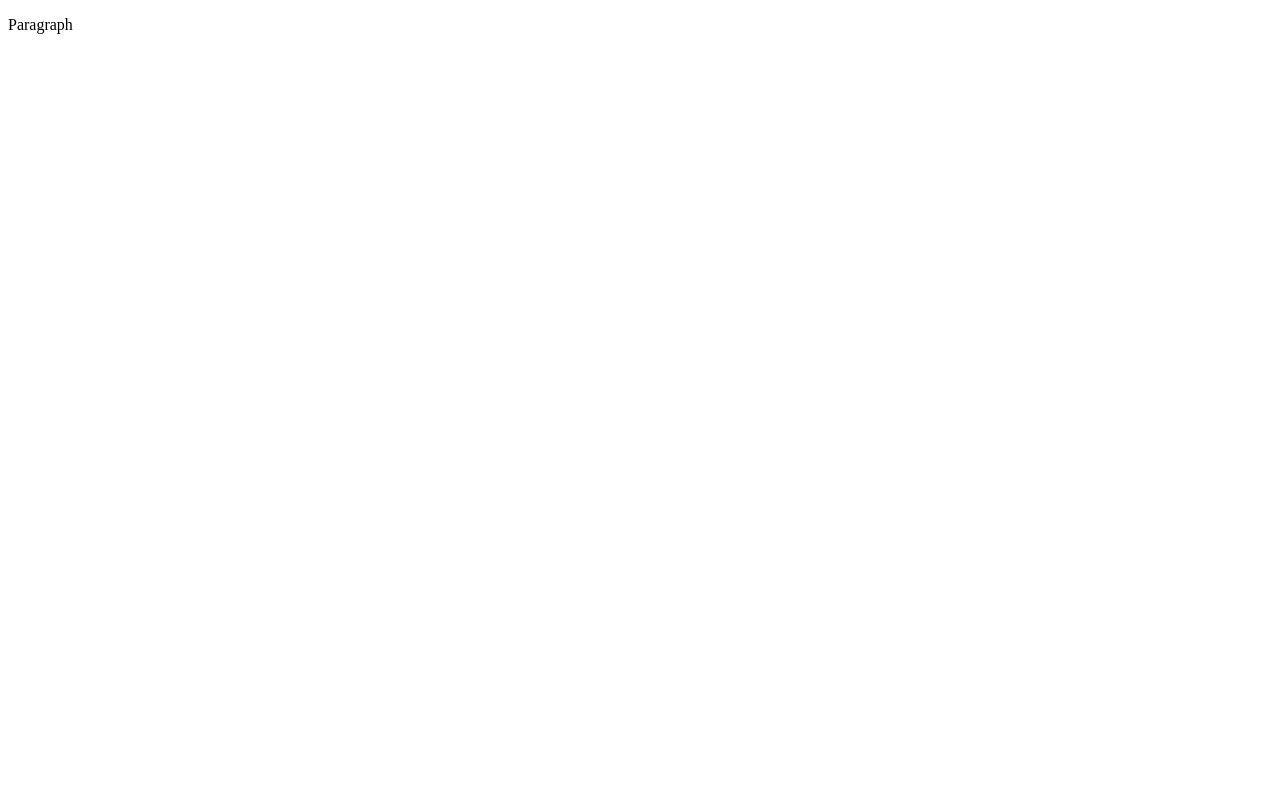
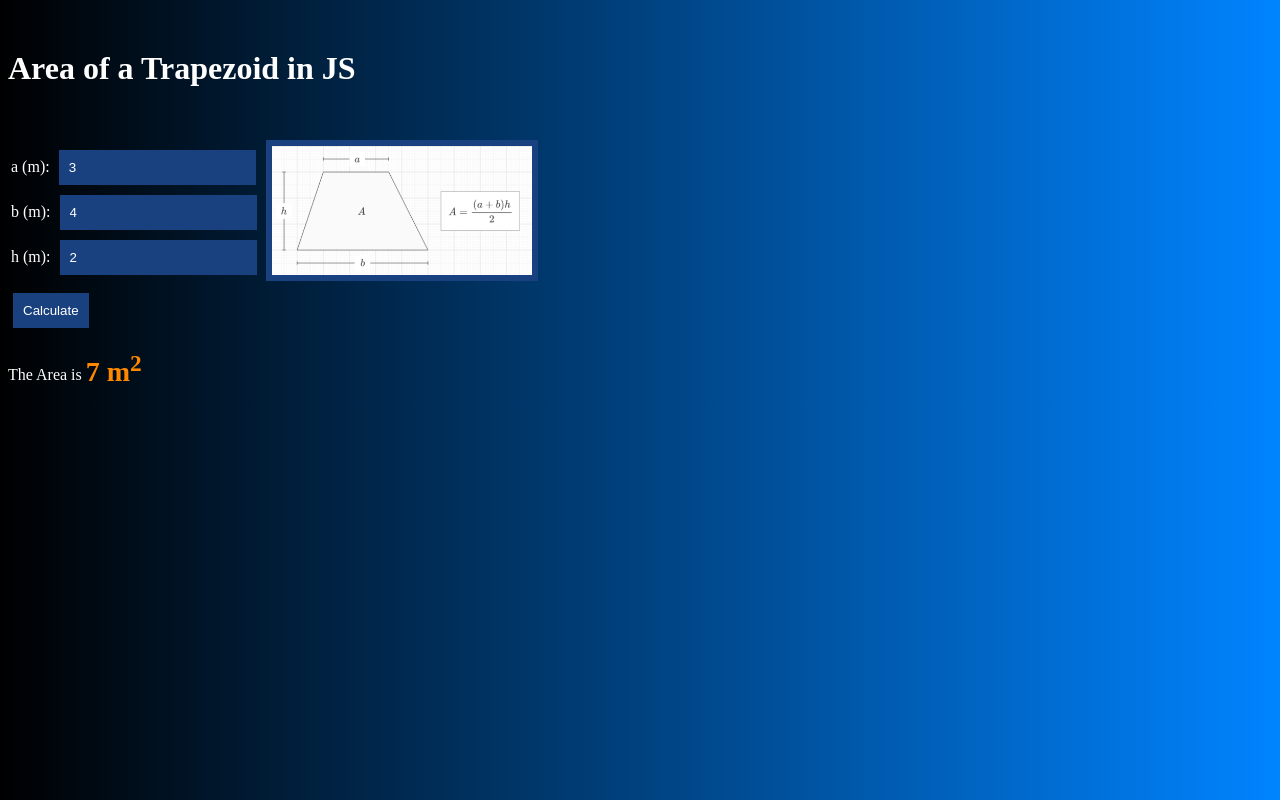
Before and after one commit to ICD2O-Digital-Tech-AtriSarker/Unit3-01-HTML-AreaTrapezoid, a plain HTML site: page index.html in a window 1280 px wide. Drawn offline with Linux system fonts and the light colour scheme.

Commit message:
Main Commit

```diff
--- a/css/style.css
+++ b/css/style.css
@@ -1,4 +1,43 @@
-/* Created by: Mr. Coxall
-* Created on: Sep 2020
-* This file contains the CSS for index.html
-*/
+body {
+  background: linear-gradient(to right, #000000, #0084ff);
+  color: #ffffff;
+}
+
+h1 {
+  margin: 50px 0;
+}
+
+.formulaImg {
+  width: clamp(200px, 50%, 480px);
+  border: solid 6px #1a417f;
+}
+
+input,
+button {
+  background-color: #1a417f;
+  color: #ffffff;
+  border: none;
+  padding: 10px;
+  margin: 5px;
+}
+
+::selection {
+  background: #664600;
+}
+
+button {
+  cursor: pointer;
+}
+
+button:hover {
+  background-color: #4775ff;
+}
+
+h3 {
+  margin-top: 50px;
+}
+
+#AreaResult {
+  font-size: 28px;
+  color: #ff8800;
+}
--- a/index.html
+++ b/index.html
@@ -1,9 +1,63 @@
 <!DOCTYPE html>
 <html>
-  <head>
-    <title>Title</title>
-  </head>
-  <body>
-    <p>Paragraph</p>
-  </body>
+
+<head>
+  <!-- Meta data section -->
+  <meta charset="utf-8">
+  <meta name="description" content="Calculator for Area of Trapezoid, Using Javascript">
+  <meta name="keywords" content="immaculata, icd2o">
+  <meta name="author" content="Atri Sarker">
+  <meta name="viewport" content="width=device-width, initial-scale=1.0">
+
+  <!-- Favicon -->
+  <link rel="apple-touch-icon" sizes="180x180" href="./fav_index/apple-touch-icon.png">
+  <link rel="icon" type="image/png" sizes="32x32" href="./fav_index/favicon-32x32.png">
+  <link rel="icon" type="image/png" sizes="16x16" href="./fav_index/favicon-16x16.png">
+  <link rel="manifest" href="./fav_index/site.webmanifest">
+
+  <!-- CSS -->
+  <link rel="stylesheet" href="./css/style.css">
+
+  <!-- Title -->
+  <title>Area of a Trapezoid in JS</title>
+</head>
+
+<body>
+
+  <!-- Script -->
+  <script defer src="./js/script.js"></script>
+
+  <!-- Header -->
+  <h1>Area of a Trapezoid in JS</h1>
+
+  <!-- Table For Layout -->
+  <table>
+    <tr>
+      <td>
+        <!-- INPUTS | Default Values of 3,4,2 -->
+        <label for="base1Input">a (m):</label>
+        <input id="base1Input" type="number" name="base1" value="3" min="0" />
+        <br>
+        <label for="base2Input">b (m):</label>
+        <input id="base2Input" type="number" name="base2" value="4" min="0" />
+        <br>
+        <label for="height">h (m):</label>
+        <input id="heightInput" type="number" name="height" value="2" min="0" />
+      </td>
+      <td>
+        <!-- Image that displays the formula -->
+        <img class="formulaImg" src="./images/trapezoid.PNG" alt="A Trapezoid">
+        <br>
+      </td>
+    </tr>
+  </table>
+
+  <!-- Calculate Button --> <!-- pretty useless -->
+  <button id="CalculateBtn">Calculate</button>
+
+  <!-- Result -->
+  <p>The Area is <b id="AreaResult"> ? </b> </p>
+
+</body>
+
 </html>
--- a/js/script.js
+++ b/js/script.js
@@ -1,5 +1,39 @@
-// Copyright (c) 2020 Mr. Coxall All rights reserved
-//
-// Created by: Mr. Coxall
-// Created on: Sep 2020
-// This file contains the JS functions for index.html
+"use strict";
+// Script for Area of Trapezoid
+
+// Elements
+// Inputs
+const baseInput = document.getElementById('base1Input');
+const base2Input = document.getElementById('base2Input');
+const heightInput = document.getElementById('heightInput');
+// Result Display
+const areaResult = document.getElementById('AreaResult');
+// Calculate Button
+const calculateBtn = document.getElementById('CalculateBtn');
+
+// Code for calculating area
+function Calculate() {
+
+  // Get Inputs
+  let base1 = Number(base1Input.value);
+  let base2 = Number(base2Input.value);
+  let height = Number(heightInput.value);
+
+  // Calculate Area of Trapezoid using Formula
+  let area = (base1 + base2) * height * 0.5;
+
+  // Round up to 2 decimal places, if needed
+  if (area % 1 != 0) {
+    area = area.toFixed(2);
+  }
+
+  // Display Result
+  areaResult.innerHTML = "" + area + " m<sup>2</sup>";
+  return;
+}
+
+// Connect button click to the Calculate() function,
+calculateBtn.onclick = Calculate;
+
+// Initial Calculate() call
+Calculate();
```
Also changed, not shown: fav_index/about.txt (added), fav_index/android-chrome-192x192.png (added), fav_index/android-chrome-512x512.png (added), fav_index/apple-touch-icon.png (added), fav_index/favicon-16x16.png (added), fav_index/favicon-32x32.png (added), fav_index/favicon.ico (added), fav_index/site.webmanifest (added), images/trapezoid.PNG (added), 1 other file.
